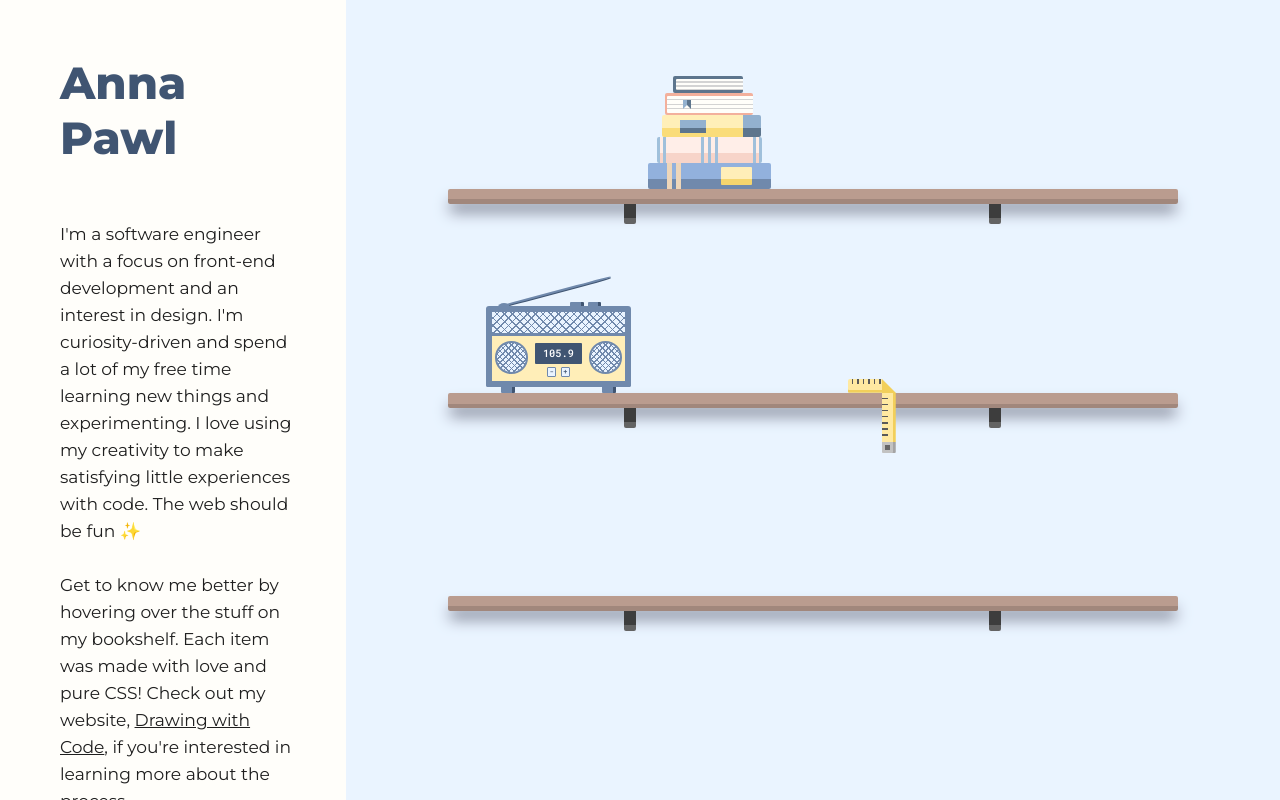
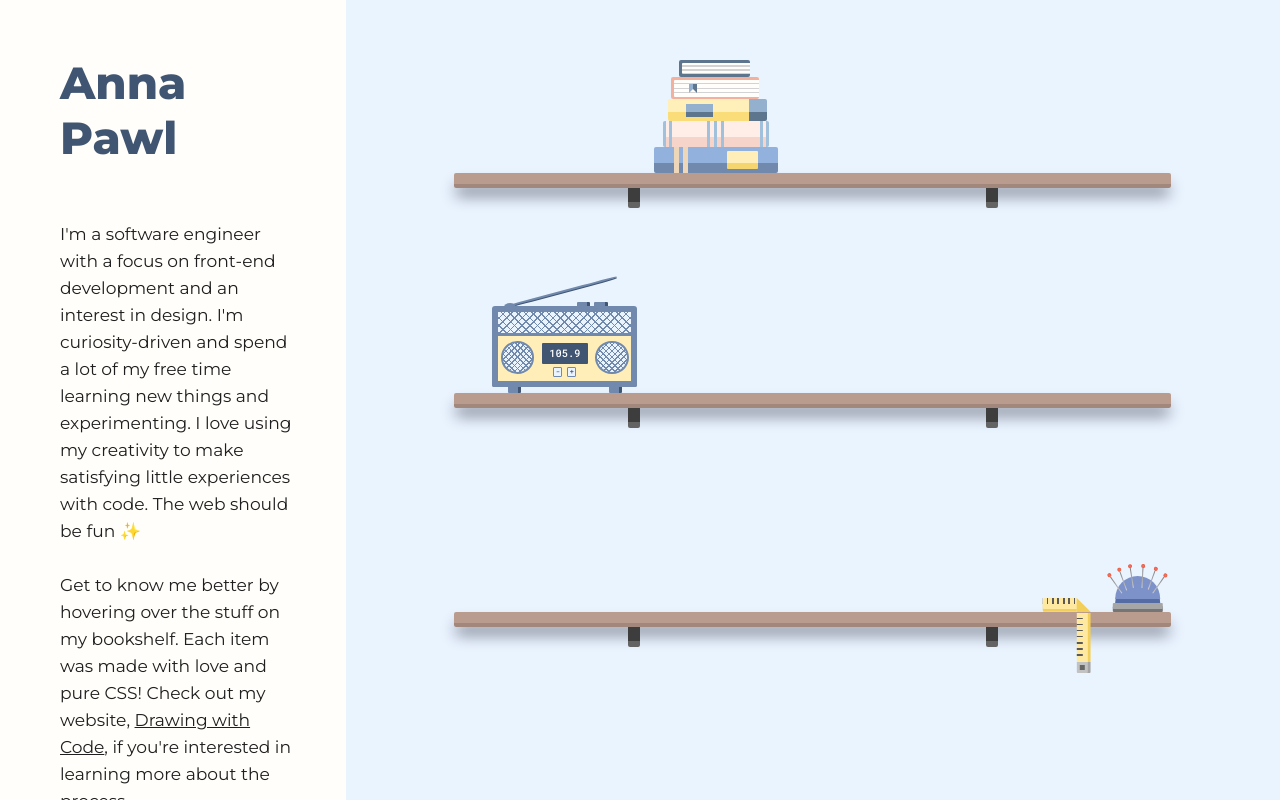
Before and after one commit to AnniePawl/annapawl.com, a React (Create React App) app: page / in a window 1280 px wide. Built offline with nearby package versions, Linux system fonts and the light colour scheme.

Commit message:
pin cushion1

```diff
--- a/src/components/about/About.js
+++ b/src/components/about/About.js
@@ -15,7 +15,7 @@ function About() {
         <br />
         <br /> Get to know me better by hovering over the stuff on my bookshelf.
         Each item was made with love and pure CSS! Check out my website,{" "}
-        <a href="Drawing with Code" target="blank">
+        <a href="https://anniepawl.github.io/dwc/" target="blank">
           Drawing with Code
         </a>
         , if you're interested in learning more about the process.
--- a/src/components/books/books.scss
+++ b/src/components/books/books.scss
@@ -175,6 +175,6 @@ $delays2: 2.2s, 2s, 1.8s 1.6s, 1.4s, 1.2s;
 // Keyframes
 @keyframes books-animation {
   100% {
-    transform: translateY(-15px);
+    transform: translateY(-18px);
   }
 }
--- /dev/null
+++ b/src/components/sewing/PinCushion.js
@@ -0,0 +1,21 @@
+import React from "react";
+import Pin from "./pin";
+import "./pin-cushion.scss";
+
+function PinCushion() {
+  return (
+    <div className="pin-cushion-container">
+      <div className="pins">
+        <Pin />
+        <Pin />
+        <Pin />
+        <Pin />
+        <Pin />
+        <Pin />
+      </div>
+      <div className="pin-cushion"></div>
+    </div>
+  );
+}
+
+export default PinCushion;
--- /dev/null
+++ b/src/components/sewing/Sewing.js
@@ -0,0 +1,15 @@
+import React from "react";
+import Tape from "./Tape";
+import PinCushion from "./PinCushion";
+import "./sewing.scss";
+
+function Sewing() {
+  return (
+    <div className="sewing">
+      <Tape />
+      <PinCushion />
+    </div>
+  );
+}
+
+export default Sewing;
--- /dev/null
+++ b/src/components/sewing/pin-cushion.scss
@@ -0,0 +1,94 @@
+// Colors
+$pc-color: #7d92c9;
+$pc-color2: #556ba3;
+$pc-base-clr: #a6a6a6;
+$pc-base-clr2: #757575;
+$pin-clr: #cfcfcf;
+$pin-top-clr: #ff6969;
+$pin-top-hover-clr: #ffe46b;
+
+// Measurements
+$pc-base-width: 50px;
+$pc-base-height: 6px;
+$pin-height: 20px;
+$pin-width: 1px;
+$pin-top-size: 4px;
+
+.pin-cushion-container {
+  transform: translate(70px);
+}
+
+// Pin cushion base
+.pin-cushion {
+  height: $pc-base-height;
+  width: $pc-base-width;
+  position: relative;
+  border-radius: 1px 1px 1px 1px;
+  background-color: $pc-base-clr;
+  box-shadow: 0 3px $pc-base-clr2;
+  // cushion
+  &::before {
+    content: "";
+    position: absolute;
+    z-index: 1;
+    height: $pc-base-width * 0.45;
+    box-shadow: 0 $pc-base-width * 0.08 $pc-color2;
+    width: $pc-base-width * 0.9;
+    background-color: $pc-color;
+    border-radius: 10em 10em 0 0;
+    transform: translateY(-27px) translateX(2.4px);
+  }
+}
+// Pins
+.pin {
+  z-index: 5;
+  margin-right: 8.5px;
+  height: $pin-height;
+  width: $pin-width;
+  background-image: linear-gradient(to bottom, gray, $pin-clr);
+  &::before {
+    position: absolute;
+    display: flex;
+    content: "";
+    height: $pin-top-size;
+    width: $pin-top-size;
+    border-radius: 50%;
+    background-color: $pin-top-clr;
+    border: 0.1em solid #e86146;
+    transform: translateX(-$pin-width * 1.4) translateY(-$pin-width * 4);
+  }
+}
+
+.pins {
+  display: flex;
+  z-index: 5;
+  position: absolute;
+  justify-content: space-around;
+  transform: translateY(-$pin-height * 1.6);
+}
+
+// Rotating Pins
+.pin:nth-child(1) {
+  transform: rotate(-35deg) translateY(5px);
+}
+.pin:nth-child(2) {
+  transform: rotate(-20deg);
+}
+.pin:nth-child(3) {
+  transform: rotate(-9deg) translateY(-3px);
+}
+.pin:nth-child(4) {
+  transform: rotate(3deg) translateY(-3px);
+}
+.pin:nth-child(5) {
+  transform: rotate(20deg) translateY(-1px);
+}
+.pin:nth-child(6) {
+  transform: rotate(35deg) translateY(5px);
+}
+
+//
+.pin-cushion-container:hover > .pins > .pin::before {
+  background-color: $pin-top-hover-clr;
+  border: 1px solid goldenrod;
+}
--- /dev/null
+++ b/src/components/sewing/pin.js
@@ -0,0 +1,6 @@
+import React from "react";
+import "./pin-cushion.scss";
+
+export default function Pin() {
+  return <div className="pin"></div>;
+}
--- /dev/null
+++ b/src/components/sewing/sewing.scss
@@ -0,0 +1,6 @@
+@import "../universal-styles.scss";
+
+.sewing {
+  position: absolute;
+  transform: translateX(46vw) translateY(-9px);
+}
--- a/src/components/sewing/tape.scss
+++ b/src/components/sewing/tape.scss
@@ -12,7 +12,7 @@ $tape-width: 34px;
 
 .tape {
   position: absolute;
-  transform: translateY(-14px) translateX(400px);
+  transform: translateY(-5px);
 }
 
 .tape-top {
--- a/src/components/shelves/Shelves.js
+++ b/src/components/shelves/Shelves.js
@@ -2,11 +2,11 @@ import React from "react";
 import Shelf from "./Shelf";
 import Books from "../books/Books";
 import Radio from "../radio/radio";
-import Tape from "../sewing/Tape";
-import "./shelves.scss";
+import Sewing from "../sewing/Sewing";
 
 function Shelves() {
   return (
+    <div className="shelves-container">
       <div className="shelves">
         <div className="shelf-1">
           <Books />
@@ -15,12 +15,14 @@ function Shelves() {
 
         <div className="shelf-2">
           <Radio />
-        <Tape />
+
           <Shelf />
         </div>
 
         <div className="shelf-3">
+          <Sewing />
           <Shelf />
+        </div>
       </div>
     </div>
   );
--- a/src/components/shelves/shelves.scss
+++ b/src/components/shelves/shelves.scss
@@ -11,14 +11,19 @@ $shelf-shadow-clr: #7e8394;
 // Measurements
 $shelves-width: 73vw;
 $shelf-height: 15px;
-$shelf-width: 57vw;
+$shelf-width: 56vw;
 
-.shelves {
+.shelves-container {
   height: 100vh;
   width: $shelves-width;
+  @include center-flex();
   background-color: $wall-clr;
   overflow: hidden;
+}
+.shelves {
+  height: 108vh;
   @include center-flex();
+
   flex-direction: column;
   justify-content: space-evenly;
 }
@@ -26,6 +31,7 @@ $shelf-width: 57vw;
 .shelf {
   height: $shelf-height;
   width: $shelf-width;
+  margin-top: 0px;
   display: flex;
   background-image: linear-gradient($shelf-clr 0 70%, $shelf-clr2 70% 100%);
   justify-content: space-around;
```
Lines whose indentation alone changed are shown as unchanged.
